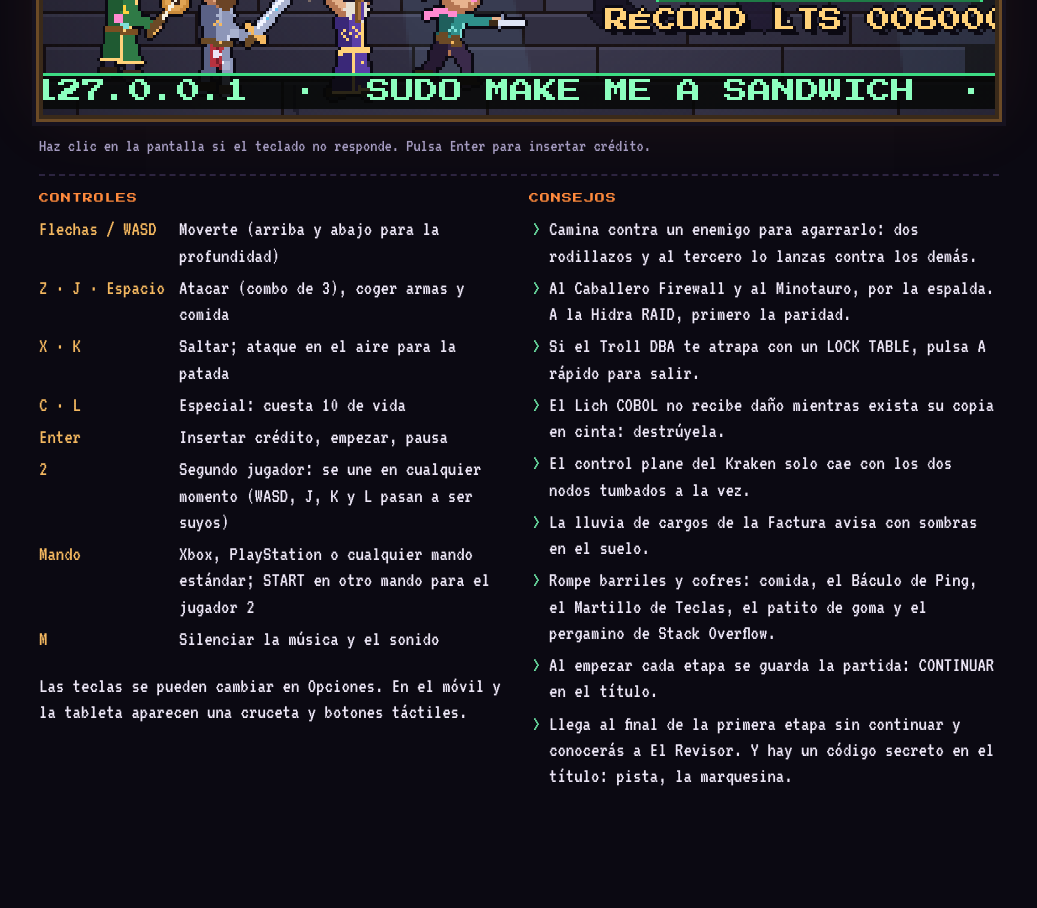
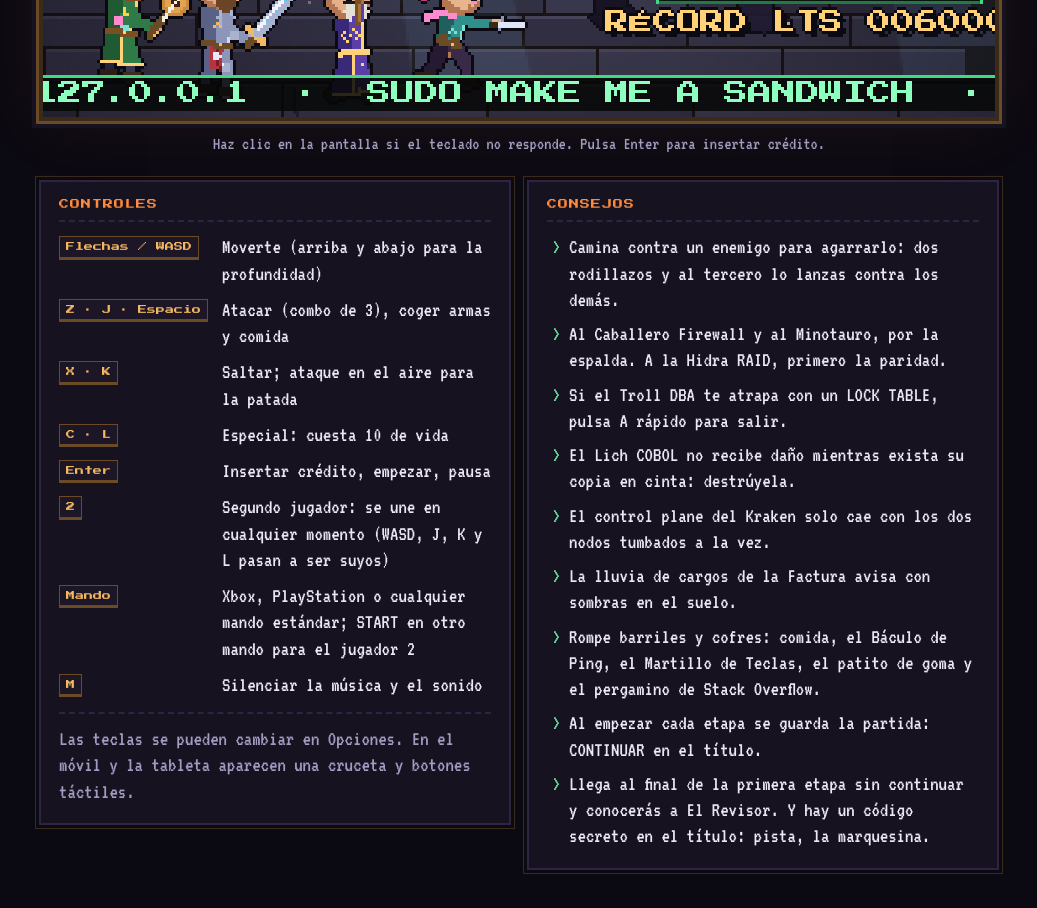
Before and after one commit to serbenda/dungeons-and-deployments, a website: page index.html in a window 1280 px wide. Shown: the part 740-1648 px from the top of the page, without its empty margins (121-1158 px from the left). Before the commit the page ends 1569 px from the top, so only its background shows below. Drawn offline with Linux system fonts and the light colour scheme.

Commit message:
Coloca mejor la descripción, la leyenda y las instrucciones de la página; fecha la 0.8.0

```diff
--- a/css/styles.css
+++ b/css/styles.css
@@ -20,20 +20,24 @@ body{margin:0}
 html,body{background:var(--bg);color:var(--fg)}
 body{font-family:var(--body);font-size:21px;line-height:1.25}
 .wrap{max-width:960px;margin:0 auto;padding-block:20px 40px;padding-left:max(16px,env(safe-area-inset-left,0px));padding-right:max(16px,env(safe-area-inset-right,0px));display:flex;flex-direction:column;gap:16px}
+header{text-align:center}
 .eyebrow{font-family:var(--display);font-size:9px;letter-spacing:.12em;color:var(--ember);margin:0 0 10px;text-transform:uppercase}
 h1{font-family:var(--display);font-weight:400;font-size:clamp(15px,3.6vw,24px);line-height:1.4;color:var(--gold);margin:0;text-wrap:balance;text-shadow:0 2px 0 #6b3a12}
-.lede{margin:8px 0 0;color:var(--dim);max-width:64ch}
+.lede{margin:10px auto 0;color:var(--dim);max-width:62ch;text-wrap:pretty}
 .cabinet{border:4px solid #3a2a1a;background:#000;box-shadow:0 0 0 3px #6b4a26,0 0 0 7px var(--panel),0 0 70px rgba(255,138,61,.08)}
 canvas{display:block;width:100%;height:auto;aspect-ratio:320/200;image-rendering:pixelated;image-rendering:crisp-edges;outline:none;touch-action:none}
 canvas:focus-visible{box-shadow:inset 0 0 0 2px var(--rune)}
-.tip{margin:0;color:var(--dim);font-size:18px}
-.info{display:grid;grid-template-columns:repeat(auto-fit,minmax(260px,1fr));gap:20px;border-top:2px dashed var(--line);padding-top:16px}
-.info > div{min-width:0}
+.tip{margin:-4px 0 0;color:var(--dim);font-size:18px;text-align:center}
+.info{display:grid;grid-template-columns:repeat(auto-fit,minmax(min(100%,340px),1fr));gap:16px;align-items:start;margin-top:8px}
+.info > div{min-width:0;background:var(--panel);border:2px solid var(--line);box-shadow:0 0 0 3px var(--bg),0 0 0 4px #3a2a1a;padding:16px 18px 18px}
+.info h2{padding-bottom:10px;border-bottom:2px dashed var(--line)}
+.info p{margin:14px 0 0;padding-top:12px;border-top:2px dashed var(--line);color:var(--dim)}
 h2{font-family:var(--display);font-weight:400;font-size:10px;letter-spacing:.1em;color:var(--ember);margin:0 0 12px;text-transform:uppercase}
-dl{display:grid;grid-template-columns:auto 1fr;gap:6px 14px;margin:0}
-dt{color:var(--gold);white-space:nowrap}
+dl{display:grid;grid-template-columns:max-content 1fr;gap:10px 14px;margin:0;align-items:start}
+dt{color:var(--gold);white-space:nowrap;font-family:var(--display);font-size:9px;line-height:1.6;justify-self:start;padding:3px 6px 2px;border:1px solid #6b4a26;border-bottom-width:3px;background:#1d1626;margin-top:2px}
+@media (max-width:420px){dl{grid-template-columns:1fr;gap:4px}dd{margin-bottom:8px}}
 dd{margin:0}
-ul{margin:0;padding-left:20px;display:flex;flex-direction:column;gap:6px}
+ul{margin:0;padding-left:22px;display:flex;flex-direction:column;gap:8px}
 li::marker{color:var(--acid);content:"> "}
 code{font-family:var(--body);color:var(--rune)}
 
```
Also changed, not shown: CHANGELOG.md.
